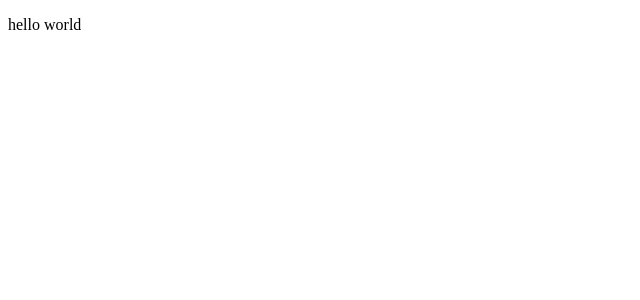
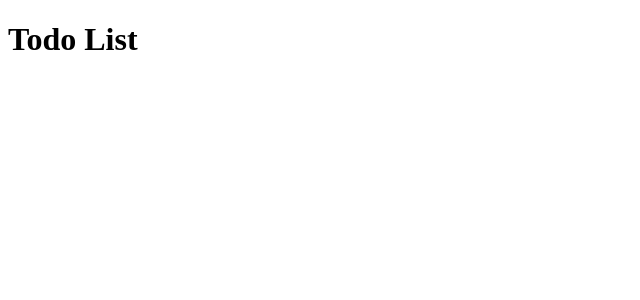
Before and after one commit to naren4488/vuejs-learning, a Vue app: page / in a window 1280 px wide. Shown: the top 300 px of the page, without its empty margins (0-640 px from the left). Built offline with nearby package versions, Linux system fonts and the light colour scheme.

Commit message:
first project todolist setup

```diff
--- a/src/App.vue
+++ b/src/App.vue
@@ -1,6 +1,8 @@
 <script setup>
+import TodoList from './components/TodoList.vue'
 </script>
 
 <template>
-  <p>hello world</p>
+<TodoList/>
+
 </template>
--- /dev/null
+++ b/src/components/TodoList.vue
@@ -0,0 +1,6 @@
+<script setup>
+</script>
+
+<template>
+    <h1>Todo List</h1>
+</template>
```
